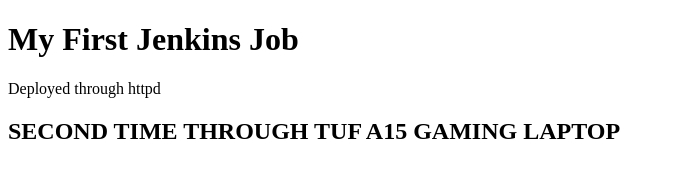
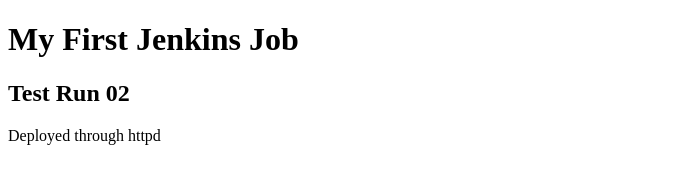
Before and after one commit to kunchalavikram1427/Jenkins_public, a plain HTML site: page index.html in a window 1280 px wide. Shown: the whole page, without its empty margins (0-675 px from the left). Drawn offline with Linux system fonts and the light colour scheme.

Commit message:
Update index.html

```diff
--- a/index.html
+++ b/index.html
@@ -3,9 +3,9 @@
 <body>
 
 <h1>My First Jenkins Job</h1>
+<h2>Test Run 02</h2>
 <p>Deployed through httpd</p>
 
-<h2>SECOND TIME THROUGH TUF A15 GAMING LAPTOP</h2>
 
 </body>
 </html>
```
